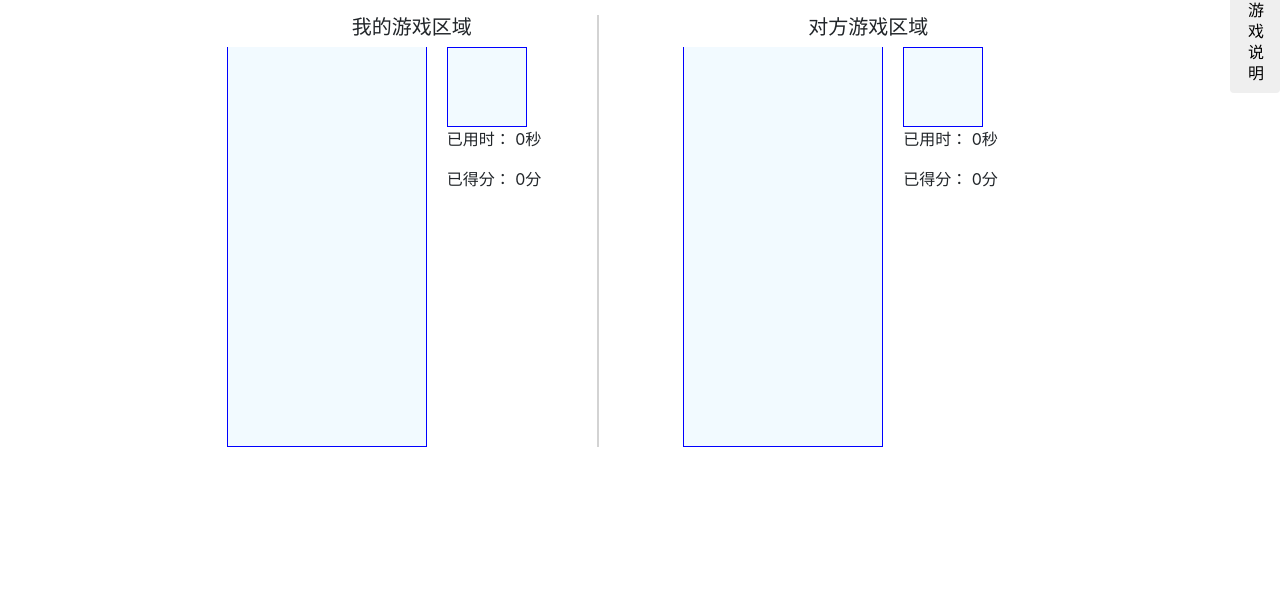
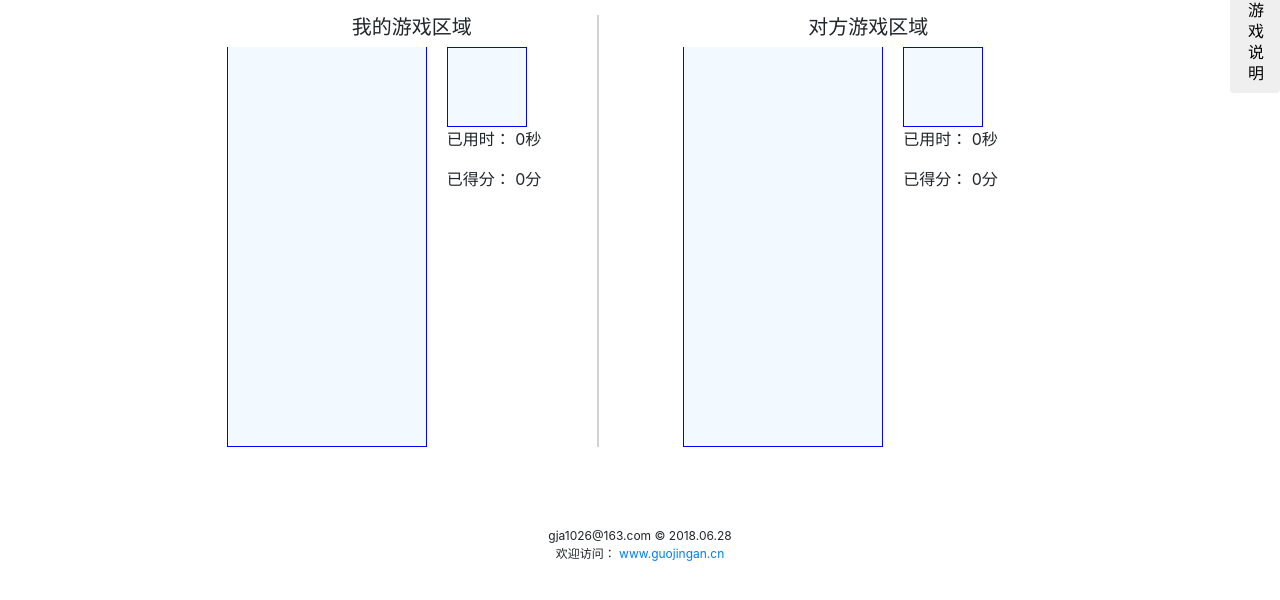
Before and after one commit to JinganGuo/tetris, a plain HTML site: page index.html in a window 1280 px wide. Shown: the part 62-662 px from the top of the page. Drawn offline with Linux system fonts and the light colour scheme; no server answers.

```diff
--- a/css/style.css
+++ b/css/style.css
@@ -58,7 +58,14 @@ header h2 {
     letter-spacing: 5px;
     vertical-align: middle;
 }
-
+footer{
+    margin-top: 60px;
+    text-align: center;
+    font-size: 12px;
+}
+footer p{
+    margin: 0;
+}
 
 
 .next {
--- a/index.html
+++ b/index.html
@@ -16,7 +16,6 @@
 <body>
     <header>
         <h2>双人对抗俄罗斯方块</h2>
-
         <button class="btn view-btn" data-toggle="modal" data-target="#myModal">
             <span class="view">游戏说明</span>
         </button>
@@ -30,10 +29,10 @@
                     <div class="modal-body introduce">
                         <p>游戏为双人对战，当一个玩家进入后自动进入等待状态，另一个玩家进入则自动匹配开始游戏；</p>
                         <p>基本操作： ↑：旋转, ←：左移, →：右移, 空格：快速下落; </p>
+                        <p>提示：必须在有至少两人进入游戏界面才可以开始，若您只是想浏览效果，则可以将url地址复制到一个新的页面即可配对成功。</p>
                     </div>
                     <div class="modal-footer">
                         <button type="button" class="btn btn-default" data-dismiss="modal">关闭</button>
-
                     </div>
                 </div>
                 <!-- /.modal-content -->
@@ -84,7 +83,8 @@
     </div>
 
     <footer>
-
+        <p>gja1026@163.com &copy; 2018.06.28</p>
+        <p>欢迎访问： <a href="http:\\www.guojingan.cn">www.guojingan.cn</a></p>
     </footer>
 
     <script src="js/socket.io.js"></script>
```
